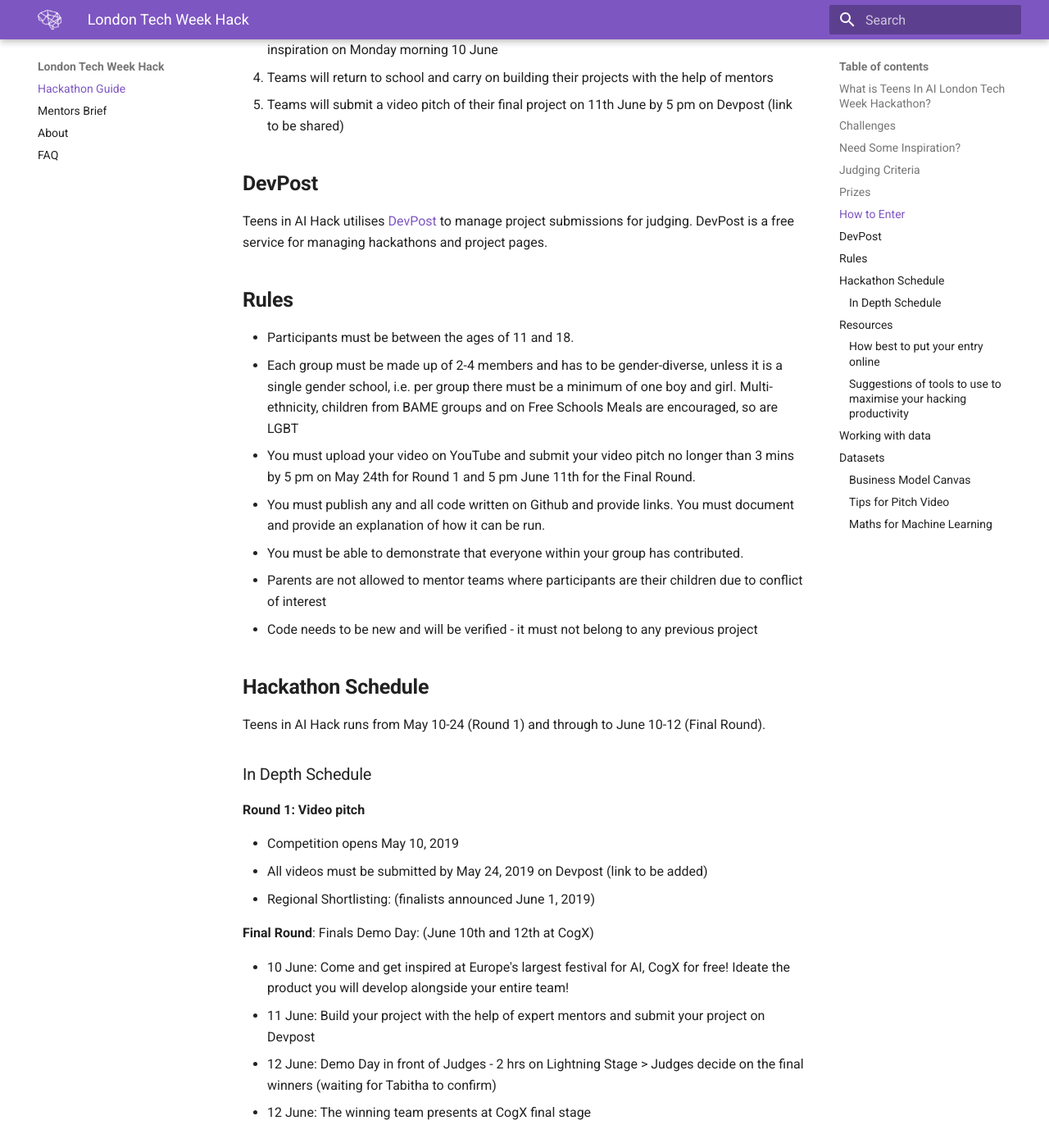
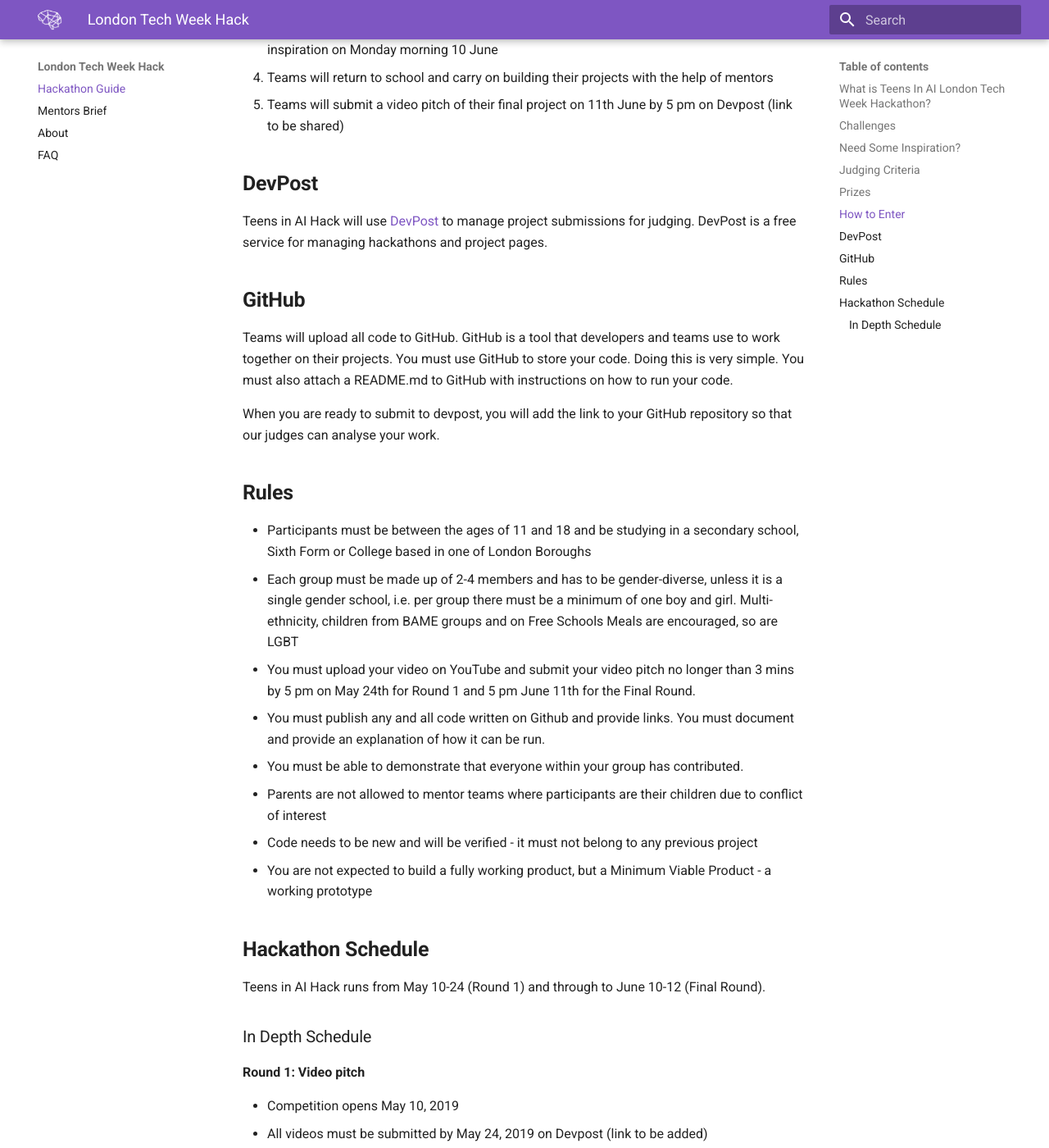
Before and after one commit to elenasinel/tech-week, an MkDocs documentation site: the page built from docs/index.md, in a window 1280 px wide and 1400 px high, scrolled down 4460 px. Shown: the whole window at 82% size. Built offline with MkDocs 1.6.1 and Material for MkDocs 9.7.7, drawn with Linux system fonts in a browser that asks for light colours; some of the changed text lies outside the part shown.

Commit message:
Update Documentation “index”

```diff
--- a/docs/index.md
+++ b/docs/index.md
@@ -65,17 +65,25 @@
 
 ## **DevPost**
 
-Teens in AI Hack utilises [DevPost](https://devpost.com) to manage project submissions for judging. DevPost is a free service for managing hackathons and project pages.
+Teens in AI Hack will use [DevPost](https://devpost.com) to manage project submissions for judging. DevPost is a free service for managing hackathons and project pages.
+
+## **GitHub**
+
+Teams will upload all code to GitHub. GitHub is a tool that developers and teams use to work together on their projects. You must use GitHub to store your code. Doing this is very simple. You must also attach a README.md to GitHub with instructions on how to run your code.
+
+
+When you are ready to submit to devpost, you will add the link to your GitHub repository so that our judges can analyse your work.
 
 ## **Rules**
 
-* Participants must be between the ages of 11 and 18.
+* Participants must be between the ages of 11 and 18 and be studying in a secondary school, Sixth Form or College based in one of London Boroughs
 * Each group must be made up of 2-4 members and has to be gender-diverse, unless it is a single gender school, i.e. per group there must be a minimum of one boy and girl. Multi-ethnicity, children from BAME groups and on Free Schools Meals are encouraged, so are LGBT
 * You must upload your video on YouTube and submit your video pitch no longer than 3 mins by 5 pm on May 24th for Round 1 and 5 pm June 11th for the Final Round.
 * You must publish any and all code written on Github and provide links. You must document and provide an explanation of how it can be run.
 * You must be able to demonstrate that everyone within your group has contributed.
 * Parents are not allowed to mentor teams where participants are their children due to conflict of interest
 * Code needs to be new and will be verified - it must not belong to any previous project
+* You are not expected to build a fully working product, but a Minimum Viable Product - a working prototype
 
 ## **Hackathon Schedule**
 
@@ -94,7 +102,9 @@
 * 12 June: Demo Day in front of Judges - 2 hrs on Lightning Stage > Judges decide on the final winners (waiting for Tabitha to confirm)
 * 12 June: The winning team presents at CogX final stage
 
-## **Resources**
+
+
+# **Resources**
 
 ### **How best to put your entry online**
 
@@ -106,6 +116,21 @@
 * [GitHub](https://github.com) - The way you need to store all the code you write and work collaboratively on your project.
 * [Canva](https://canva.com) - The easiest and quickest way to make posters, logos and designs for the project.
 * [Marvel](https://marvelapp.com) - Create mockups for mobile apps with this fantastic tool.
+
+
+
+## **Machine Learning/ Artificial Intelligence**
+
+We have comprehensive guides that go over the basics of Machine Learning/AI as well as basics of programming. Find these below.
+
+
+Python Tutorial - Sammy Hass
+
+Intro to Neural Networks - Kirun Arun
+
+Intro to Reinforcement Learning - Kirun Arun
+
+
 
 ## **Working with data**
 
@@ -143,13 +170,13 @@
 
 [Sentiment Analysis](http://help.sentiment140.com/for-students/)
 
-### Business Model Canvas
+### **Business Model Canvas**
 
-[Download our Business Model Guide PDF](http://bit.ly/2vkTfyS)
+****[Download our Business Model Guide PDF](http://bit.ly/2vkTfyS)
 
-### Tips for Pitch Video
+### **Tips for Pitch Video**
 
-[Download our Pitch Guide PDF](http://bit.ly/2vo0zK0)
+****[Download our Pitch Guide PDF](http://bit.ly/2vo0zK0)
 
 ### Maths for Machine Learning
 
```
Also changed, not shown: other parts of docs/index.md (+3 -1 lines).
